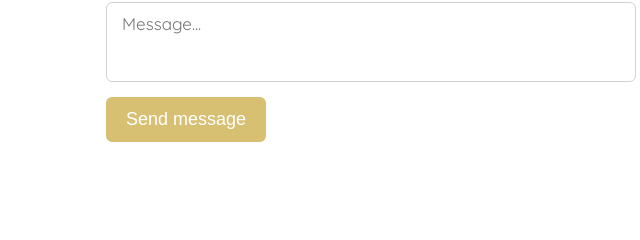
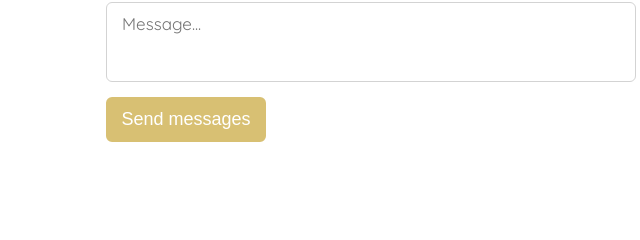
Before and after one commit to omandiyan/portfolio, a plain HTML site: page index.html in a window 1280 px wide. Shown: the part 2339-2579 px from the top of the page, 564-1204 px from the left. Drawn offline with nearby package versions, Linux system fonts and the light colour scheme.

Commit message:
update index.html
tried to figure out how to edit

```diff
--- a/index.html
+++ b/index.html
@@ -148,7 +148,7 @@
                             <textarea cols="30" rows="10" placeholder="Message..." required></textarea>
                         </div>
                         <div class="button-area">
-                            <button type="submit">Send message</button>
+                            <button type="submit">Send messages</button>
                         </div>
                     </form>
                 </div>
```
